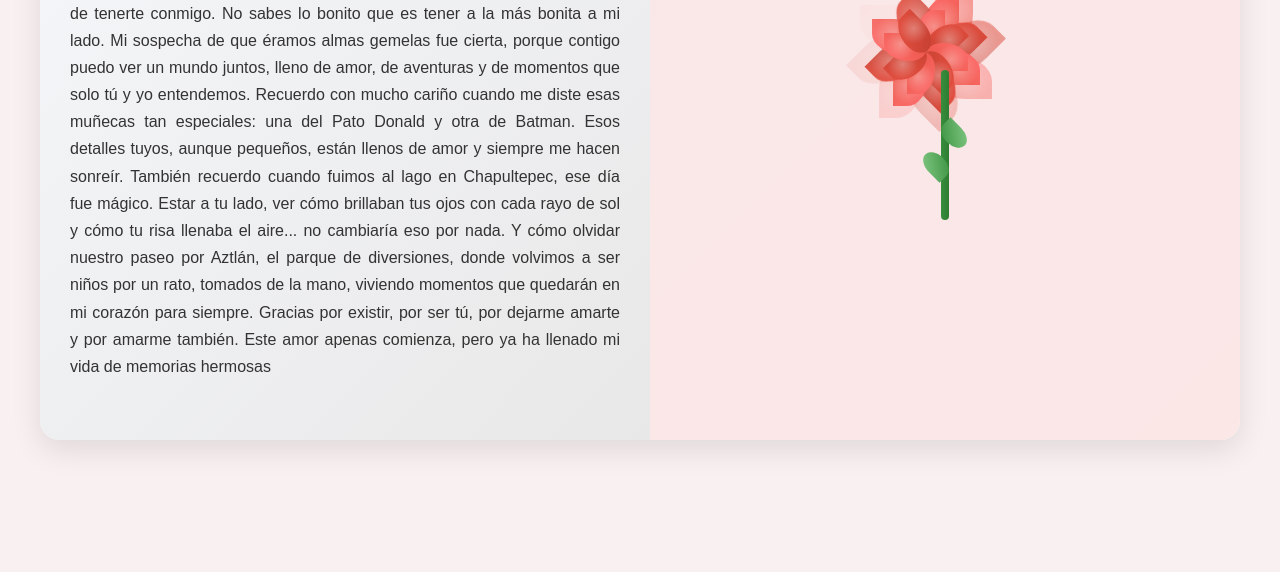
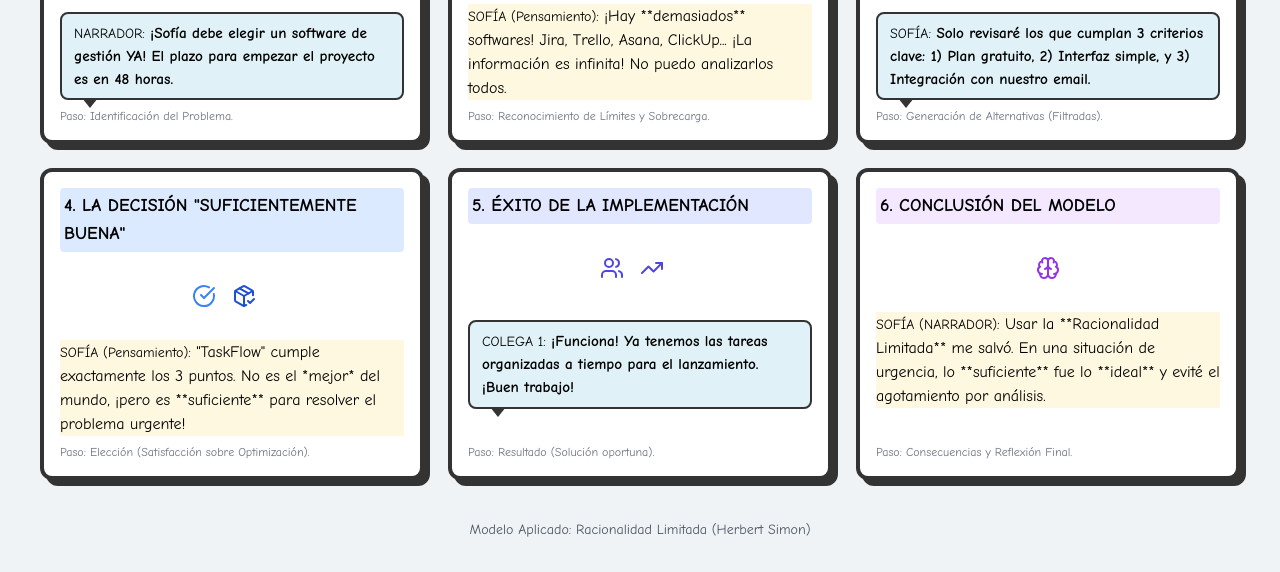
Before and after one commit to GeraMX15/GeraMX15.github.io, a plain HTML site: page index.html in a window 1280 px wide. Shown: the part 280-852 px from the top of the page. Before the commit the page ends 800 px from the top, so only its background shows below. Drawn offline with nearby package versions, Linux system fonts and the light colour scheme.

Commit message:
Replace love letter with comic strip layout

```diff
--- a/index.html
+++ b/index.html
@@ -3,380 +3,220 @@
 <head>
     <meta charset="UTF-8">
     <meta name="viewport" content="width=device-width, initial-scale=1.0">
-    <title>Para ti, mi amor</title>
+    <title>Historieta Digital: Racionalidad Limitada</title>
+    <!-- Carga de Tailwind CSS para un diseño moderno y responsive -->
+    <script src="https://cdn.tailwindcss.com"></script>
+    <!-- Carga de íconos de Lucide para los personajes y elementos -->
+    <script src="https://unpkg.com/lucide@latest/dist/umd/lucide.js"></script>
     <style>
-        * {
-          margin: 0;
-          padding: 0;
-          box-sizing: border-box;
+        @import url('https://fonts.googleapis.com/css2?family=Comic+Neue:wght@400;700&display=swap');
+
+        /* Estilo base de la historieta */
+        body {
+            font-family: 'Comic Neue', cursive;
+            background-color: #f0f3f6;
+            padding: 1rem;
+        }
+        .comic-container {
+            max-width: 1200px;
+            margin: 0 auto;
+            display: grid;
+            gap: 1.5rem;
+            /* Diseño responsivo para las viñetas */
+            grid-template-columns: repeat(1, minmax(0, 1fr));
+        }
+        @media (min-width: 640px) {
+            .comic-container {
+                grid-template-columns: repeat(2, minmax(0, 1fr));
+            }
+        }
+        @media (min-width: 1024px) {
+            .comic-container {
+                grid-template-columns: repeat(3, minmax(0, 1fr));
+            }
         }
 
-        body {
-          font-family: 'Arial', sans-serif;
-          background-color: #f9f1f1;
-          min-height: 100vh;
-          display: flex;
-          justify-content: center;
-          align-items: center;
-          padding: 20px;
+        /* Estilo de la viñeta individual */
+        .panel {
+            background-color: #ffffff;
+            border: 4px solid #333;
+            border-radius: 12px;
+            padding: 1rem;
+            box-shadow: 6px 6px 0px 0px #333; /* Estilo de cómic */
+            transition: transform 0.2s;
+            display: flex;
+            flex-direction: column;
+            min-height: 280px; /* Altura mínima para uniformidad */
+        }
+        .panel:hover {
+            transform: translateY(-4px);
+            box-shadow: 10px 10px 0px 0px #333;
         }
 
-        .container {
-          display: flex;
-          flex-direction: row;
-          width: 100%;
-          max-width: 1200px;
-          min-height: 80vh;
-          background-color: white;
-          border-radius: 20px;
-          box-shadow: 0 10px 30px rgba(0, 0, 0, 0.1);
-          overflow: hidden;
+        /* Estilo para las burbujas de diálogo */
+        .bubble {
+            position: relative;
+            background: #e0f2f7; /* Color celeste claro */
+            border: 2px solid #333;
+            border-radius: 8px;
+            padding: 0.5rem 0.75rem;
+            margin-top: 0.5rem;
+            font-size: 0.95rem;
+            font-weight: 700;
         }
 
-        .message-container {
-          flex: 1;
-          padding: 30px;
-          background: linear-gradient(135deg, #f5f7fa 0%, #e8e8e8 100%);
-          overflow-y: auto;
+        /* Burbuja de pensamiento */
+        .thought-bubble {
+            background: #fff8e1; /* Color amarillo claro */
         }
 
-        .message {
-          font-size: 1rem;
-          line-height: 1.7;
-          color: #333;
-          animation: fadeIn 2s ease forwards;
+        /* Estilo para la cola de la burbuja (para diálogo) */
+        .bubble::after {
+            content: '';
+            position: absolute;
+            bottom: -10px;
+            left: 20px;
+            width: 0;
+            height: 0;
+            border-left: 8px solid transparent;
+            border-right: 8px solid transparent;
+            border-top: 10px solid #333;
+        }
+        .bubble::before {
+            content: '';
+            position: absolute;
+            bottom: -8px;
+            left: 20px;
+            width: 0;
+            height: 0;
+            border-left: 8px solid transparent;
+            border-right: 8px solid transparent;
+            border-top: 10px solid #e0f2f7; /* Color de fondo de la burbuja */
         }
 
-        .message h1 {
-          color: #e74c3c;
-          margin-bottom: 20px;
-          font-size: 1.5rem;
-          text-align: center;
+        /* Ajustes para la cola de la burbuja de pensamiento (puntos) */
+        .thought-bubble::after, .thought-bubble::before {
+            content: none; /* Elimina la cola triangular */
+        }
+        .thought-bubble .tail {
+            position: absolute;
+            bottom: -10px;
+            left: 15px;
+            font-size: 1.5rem;
+            line-height: 0;
+            color: #333;
         }
 
-        .message p {
-          margin-bottom: 15px;
-          text-align: justify;
+        .thought-bubble .tail::before {
+            content: '...';
+            position: absolute;
+            left: 0;
+            bottom: 0;
         }
 
-        .animation-container {
-          flex: 1;
-          background: linear-gradient(135deg, #f9e7e7 0%, #fce7e7 100%);
-          display: flex;
-          justify-content: center;
-          align-items: center;
-          position: relative;
-          padding: 20px;
+        /* Íconos de personaje y objetos */
+        .character-icon {
+            font-size: 3rem;
+            margin-bottom: 0.5rem;
         }
-
-        .rose-container {
-          position: relative;
-          width: 200px;
-          height: 200px;
-        }
-
-        .stem {
-          position: absolute;
-          width: 8px;
-          height: 0;
-          background: linear-gradient(to right, #388e3c, #2e7d32);
-          bottom: 0;
-          left: 50%;
-          transform: translateX(-50%);
-          border-radius: 4px;
-          z-index: 1;
-          transition: height 2s ease;
-        }
-
-        .leaf {
-          position: absolute;
-          width: 20px;
-          height: 30px;
-          background: linear-gradient(135deg, #4caf50, #388e3c);
-          border-radius: 50% 50% 50% 0;
-          transform: rotate(-45deg);
-          opacity: 0;
-          transition: opacity 1s ease;
-          z-index: 2;
-        }
-
-        .leaf:before {
-          content: '';
-          position: absolute;
-          width: 100%;
-          height: 100%;
-          background: linear-gradient(to bottom right, rgba(255,255,255,0.3), transparent);
-          border-radius: inherit;
-        }
-
-        .leaf-right {
-          right: -15px;
-          top: 50px;
-          transform: rotate(135deg);
-        }
-
-        .leaf-left {
-          left: -15px;
-          top: 80px;
-          transform: rotate(-45deg);
-        }
-
-        .flower {
-          position: absolute;
-          width: 0;
-          height: 0;
-          bottom: 150px;
-          left: 50%;
-          transform: translateX(-50%);
-          opacity: 0;
-          transition: all 2s ease;
-        }
-
-        .flower:before {
-          content: '';
-          position: absolute;
-          width: 26px;
-          height: 26px;
-          background: radial-gradient(circle, #43a047, #2e7d32);
-          border-radius: 50%;
-          top: 50%;
-          left: 50%;
-          transform: translate(-50%, -50%);
-          z-index: 2;
-        }
-
-        .petal {
-          position: absolute;
-          background: linear-gradient(135deg, #e74c3c, #c0392b);
-          width: 40px;
-          height: 60px;
-          border-radius: 60% 0 60% 40%;
-          transform-origin: bottom center;
-          opacity: 0;
-          transition: all 1s ease;
-        }
-
-        .petal:nth-child(odd) {
-          background: linear-gradient(135deg, #ff6b6b, #e74c3c);
-        }
-
-        .petal:after {
-          content: '';
-          position: absolute;
-          width: 100%;
-          height: 100%;
-          background: radial-gradient(circle at 60% 40%, rgba(255,255,255,0.3), transparent 50%);
-          border-radius: inherit;
-        }
-
-        .heart {
-          position: absolute;
-          width: 150px;
-          height: 135px;
-          bottom: 120px;
-          left: 50%;
-          transform: translateX(-50%) scale(0);
-          opacity: 0;
-          transition: all 2s ease;
-        }
-
-        .heart:before,
-        .heart:after {
-          content: "";
-          position: absolute;
-          left: 75px;
-          top: 0;
-          width: 75px;
-          height: 120px;
-          background: #e74c3c;
-          border-radius: 75px 75px 0 0;
-          transform: rotate(-45deg);
-          transform-origin: 0 100%;
-        }
-
-        .heart:after {
-          left: 0;
-          transform: rotate(45deg);
-          transform-origin: 100% 100%;
-        }
-
-        @media (max-width: 768px) {
-          .container {
-            flex-direction: column-reverse;
-            height: auto;
-          }
-
-          .message-container,
-          .animation-container {
-            width: 100%;
-            height: auto;
-            min-height: 50vh;
-          }
-
-          .message {
-            font-size: 0.95rem;
-          }
-
-          .rose-container {
-            width: 150px;
-            height: 150px;
-          }
-
-          .heart {
-            width: 120px;
-            height: 110px;
-          }
-        }
-
-        @keyframes fadeIn {
-          from {
-            opacity: 0;
-            transform: translateY(20px);
-          }
-          to {
-            opacity: 1;
-            transform: translateY(0);
-          }
-        }
-      </style>
+    </style>
 </head>
 <body>
-    <div class="container">
-        <div class="message-container">
-            <div class="message" id="message">
-                <h1>Para el amor de mi vida</h1>
-                <p>Te hice este detalle por nuestros tres meses de novios porque tú te mereces cosas bonitas y creativas, cosas que estén a la altura de lo que me haces sentir cada día. Desde que llegaste a mi vida, le has dado tanto sentido, tanta luz, que no hay forma de explicar con palabras lo agradecido que estoy de tenerte conmigo.
 
-                    No sabes lo bonito que es tener a la más bonita a mi lado. Mi sospecha de que éramos almas gemelas fue cierta, porque contigo puedo ver un mundo juntos, lleno de amor, de aventuras y de momentos que solo tú y yo entendemos.
+    <header class="text-center mb-6 p-4 bg-white rounded-xl shadow-lg border-b-4 border-black">
+        <h1 class="text-3xl font-bold text-gray-800">Historieta Digital: Modelo de Racionalidad Limitada</h1>
+        <p class="text-xl font-medium text-indigo-600">Dilema: Elegir Software de Gestión de Proyectos</p>
+    </header>
 
-                    Recuerdo con mucho cariño cuando me diste esas muñecas tan especiales: una del Pato Donald y otra de Batman. Esos detalles tuyos, aunque pequeños, están llenos de amor y siempre me hacen sonreír. También recuerdo cuando fuimos al lago en Chapultepec, ese día fue mágico. Estar a tu lado, ver cómo brillaban tus ojos con cada rayo de sol y cómo tu risa llenaba el aire... no cambiaría eso por nada. Y cómo olvidar nuestro paseo por Aztlán, el parque de diversiones, donde volvimos a ser niños por un rato, tomados de la mano, viviendo momentos que quedarán en mi corazón para siempre.
+    <div class="comic-container">
 
-                    Gracias por existir, por ser tú, por dejarme amarte y por amarme también. Este amor apenas comienza, pero ya ha llenado mi vida de memorias hermosas </p>
+        <!-- VIÑETA 1/6: LA URGENCIA -->
+        <div class="panel">
+            <div class="text-lg font-bold mb-2 p-1 bg-red-100 rounded">1. EL PROBLEMA Y EL PLAZO</div>
+            <div class="flex items-center justify-center h-20">
+                <i data-lucide="laptop" class="character-icon text-red-600"></i>
+                <i data-lucide="user-x" class="character-icon text-gray-700 mx-4"></i>
+                <i data-lucide="clock" class="character-icon text-red-600 animate-pulse"></i>
             </div>
+            <div class="bubble">
+                <span class="font-normal text-sm">NARRADOR:</span> ¡Sofía debe elegir un software de gestión YA! El plazo para empezar el proyecto es en 48 horas.
+            </div>
+            <div class="mt-auto text-xs text-gray-500 pt-2">Paso: Identificación del Problema.</div>
         </div>
-        <div class="animation-container">
-            <div class="rose-container">
-                <div class="stem" id="stem">
-                    <div class="leaf leaf-left" id="leaf-left"></div>
-                    <div class="leaf leaf-right" id="leaf-right"></div>
-                </div>
-                <div class="flower" id="flower">
-                    <!-- Los pétalos se generarán con JavaScript -->
-                </div>
-                <div class="heart" id="heart"></div>
+
+        <!-- VIÑETA 2/6: SOBRECARGA DE OPCIONES -->
+        <div class="panel">
+            <div class="text-lg font-bold mb-2 p-1 bg-yellow-100 rounded">2. LOS LÍMITES COGNITIVOS</div>
+            <div class="flex items-center justify-center h-20">
+                <i data-lucide="user" class="character-icon text-blue-500"></i>
+                <div class="text-4xl text-gray-400 font-extrabold mx-2">VS.</div>
+                <i data-lucide="server-off" class="character-icon text-yellow-600"></i>
             </div>
+            <div class="thought-bubble">
+                <span class="font-normal text-sm">SOFÍA (Pensamiento):</span> ¡Hay **demasiados** softwares! Jira, Trello, Asana, ClickUp... ¡La información es infinita! No puedo analizarlos todos.
+            </div>
+            <div class="mt-auto text-xs text-gray-500 pt-2">Paso: Reconocimiento de Límites y Sobrecarga.</div>
         </div>
+
+        <!-- VIÑETA 3/6: ESTABLECIENDO UN UMBRAL -->
+        <div class="panel">
+            <div class="text-lg font-bold mb-2 p-1 bg-green-100 rounded">3. DEFINIR LO 'SATISFACTORIO'</div>
+            <div class="flex items-center justify-center h-20">
+                <i data-lucide="list-checks" class="character-icon text-green-600"></i>
+            </div>
+            <div class="bubble">
+                <span class="font-normal text-sm">SOFÍA:</span> Solo revisaré los que cumplan 3 criterios clave: 1) Plan gratuito, 2) Interfaz simple, y 3) Integración con nuestro email.
+            </div>
+            <div class="mt-auto text-xs text-gray-500 pt-2">Paso: Generación de Alternativas (Filtradas).</div>
+        </div>
+
+        <!-- VIÑETA 4/6: ELECCIÓN SATISFACTORIA -->
+        <div class="panel">
+            <div class="text-lg font-bold mb-2 p-1 bg-blue-100 rounded">4. LA DECISIÓN "SUFICIENTEMENTE BUENA"</div>
+            <div class="flex items-center justify-center h-20">
+                <i data-lucide="check-circle" class="character-icon text-blue-500"></i>
+                <i data-lucide="package-check" class="character-icon text-blue-700 mx-4"></i>
+            </div>
+            <div class="thought-bubble">
+                <span class="font-normal text-sm">SOFÍA (Pensamiento):</span> "TaskFlow" cumple exactamente los 3 puntos. No es el *mejor* del mundo, ¡pero es **suficiente** para resolver el problema urgente!
+            </div>
+            <div class="mt-auto text-xs text-gray-500 pt-2">Paso: Elección (Satisfacción sobre Optimización).</div>
+        </div>
+
+        <!-- VIÑETA 5/6: RESULTADO INMEDIATO -->
+        <div class="panel">
+            <div class="text-lg font-bold mb-2 p-1 bg-indigo-100 rounded">5. ÉXITO DE LA IMPLEMENTACIÓN</div>
+            <div class="flex items-center justify-center h-20">
+                <i data-lucide="users" class="character-icon text-indigo-600"></i>
+                <i data-lucide="trending-up" class="character-icon text-indigo-600 mx-4"></i>
+            </div>
+            <div class="bubble">
+                <span class="font-normal text-sm">COLEGA 1:</span> ¡Funciona! Ya tenemos las tareas organizadas a tiempo para el lanzamiento. ¡Buen trabajo!
+            </div>
+            <div class="mt-auto text-xs text-gray-500 pt-2">Paso: Resultado (Solución oportuna).</div>
+        </div>
+
+        <!-- VIÑETA 6/6: REFLEXIÓN Y CONCLUSIÓN -->
+        <div class="panel">
+            <div class="text-lg font-bold mb-2 p-1 bg-purple-100 rounded">6. CONCLUSIÓN DEL MODELO</div>
+            <div class="flex items-center justify-center h-20">
+                <i data-lucide="brain" class="character-icon text-purple-600"></i>
+            </div>
+            <div class="thought-bubble">
+                <span class="font-normal text-sm">SOFÍA (NARRADOR):</span> Usar la **Racionalidad Limitada** me salvó. En una situación de urgencia, lo **suficiente** fue lo **ideal** y evité el agotamiento por análisis.
+            </div>
+            <div class="mt-auto text-xs text-gray-500 pt-2">Paso: Consecuencias y Reflexión Final.</div>
+        </div>
+
     </div>
 
+    <footer class="text-center mt-6 p-4 text-sm text-gray-600">
+        <p>Modelo Aplicado: Racionalidad Limitada (Herbert Simon)</p>
+    </footer>
+
+    <!-- Script para inicializar los íconos de Lucide -->
     <script>
-        document.addEventListener('DOMContentLoaded', function() {
-            // Crear pétalos de la rosa
-            const flower = document.getElementById('flower');
-            const numPetals = 24;
-            const layers = 3;
-            const petalsPerLayer = numPetals / layers;
-
-            for (let layer = 0; layer < layers; layer++) {
-                for (let i = 0; i < petalsPerLayer; i++) {
-                    const petal = document.createElement('div');
-                    petal.className = 'petal';
-                    // Ajustar el ángulo y la posición basado en la capa
-                    const angle = i * (360 / petalsPerLayer);
-                    const offsetDistance = 5 + (layer * 10);
-                    petal.style.transform = `rotate(${angle}deg) translate(${offsetDistance}px, 0) scale(${0.7 + (layer * 0.2)})`;
-                    petal.style.zIndex = 10 - layer;
-                    flower.appendChild(petal);
-                }
-
-            // Iniciar la animación después de un breve retraso
-            setTimeout(startAnimation, 1000);
-
-        function startAnimation() {
-            const stem = document.getElementById('stem');
-            const flower = document.getElementById('flower');
-            const heart = document.getElementById('heart');
-            const message = document.getElementById('message');
-            const petals = document.querySelectorAll('.petal');
-            const leafLeft = document.getElementById('leaf-left');
-            const leafRight = document.getElementById('leaf-right');
-
-            // Paso 1: Crecer el tallo
-            stem.style.height = '150px';
-
-            // Mostrar hojas después de crecer un poco el tallo
-            setTimeout(() => {
-                leafLeft.style.opacity = '1';
-                setTimeout(() => {
-                    leafRight.style.opacity = '1';
-                }, 700);
-            }, 1500);
-
-            // Paso 2: Mostrar la flor pequeña
-            setTimeout(() => {
-                flower.style.opacity = '1';
-                flower.style.width = '80px';
-                flower.style.height = '80px';
-
-                // Revelar pétalos en secuencia desde el centro hacia afuera
-                let delay = 0;
-                for (let layer = 0; layer < 3; layer++) {
-                    const startIdx = layer * 8;
-                    const endIdx = startIdx + 8;
-
-                    for (let i = startIdx; i < endIdx; i++) {
-                        if (petals[i]) {
-                            setTimeout(() => {
-                                petals[i].style.opacity = '1';
-                            }, delay);
-                            delay += 50;
-                        }
-                    }
-                    delay += 200; // Pausa adicional entre capas
-                }
-            }, 2500);
-
-            // Paso 3: La flor crece
-            setTimeout(() => {
-                flower.style.width = '140px';
-                flower.style.height = '140px';
-                flower.style.bottom = '150px';
-            }, 6000);
-
-            // Paso 4: Los pétalos caen uno a uno
-            setTimeout(() => {
-                petals.forEach((petal, index) => {
-                    setTimeout(() => {
-                        const randomDistance = 50 + Math.random() * 100;
-                        const randomAngle = (index * (360 / petals.length)) + (Math.random() * 20 - 10);
-                        petal.style.transform = `rotate(${randomAngle}deg) translate(${randomDistance}px, ${randomDistance}px)`;
-                        petal.style.opacity = '0';
-                    }, index * 100);
-                });
-            }, 9000);
-
-            // Paso 5: Aparecer el corazón
-            setTimeout(() => {
-                heart.style.opacity = '1';
-                heart.style.transform = 'translateX(-50%) scale(1.2)';
-
-                // Añadir pulsación al corazón
-                setTimeout(() => {
-                    heart.style.animation = 'heartbeat 1.5s infinite ease-in-out';
-                }, 1000);
-
-                // Ocultar gradualmente el tallo y las hojas
-                stem.style.opacity = '0';
-                leafLeft.style.opacity = '0';
-                leafRight.style.opacity = '0';
-
-                // Mostrar el mensaje
-                message.style.opacity = '1';
-                message.style.transform = 'translateY(0)';
-            }, 12500);
-        }
-            }
-                })        // Animación de latido del corazón
-
+        lucide.createIcons();
     </script>
 </body>
 </html>
```
